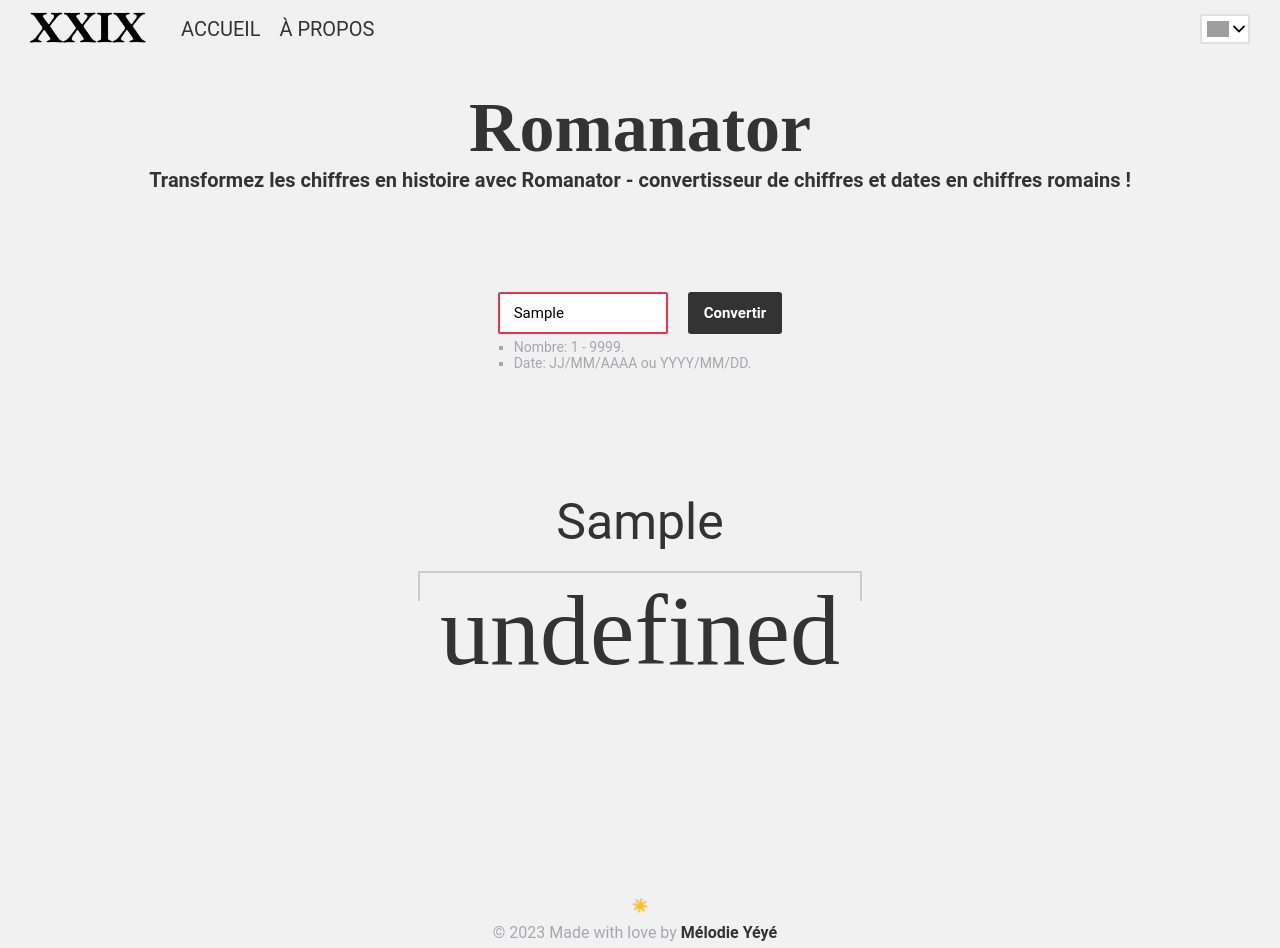
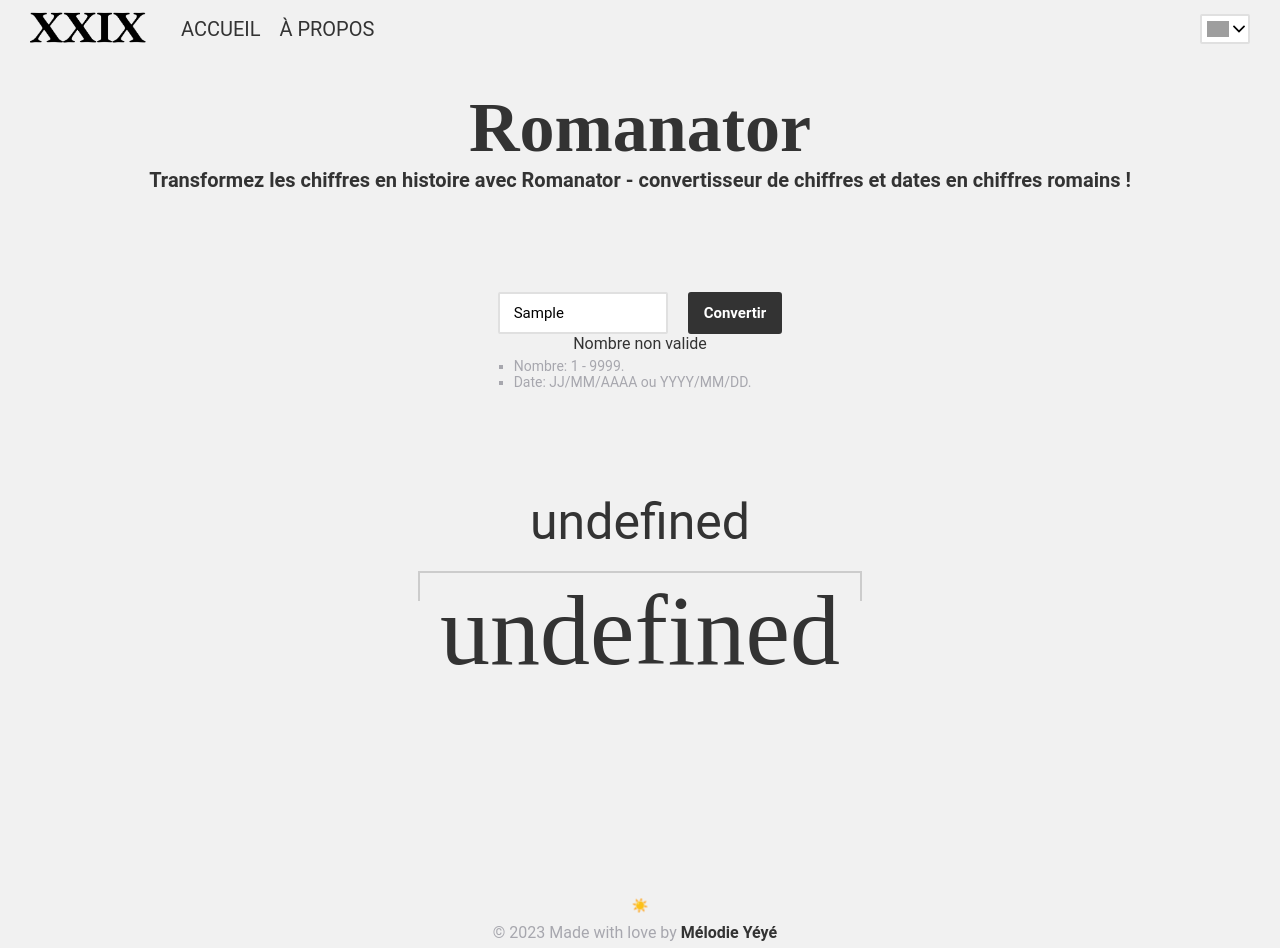
Before and after one commit to yeyemelodie01/romanconverter, a React (Create React App) app: page / in a window 1280 px wide. Both pictures are taken after typing "Sample" into the empty fields and a click on the input "Convertir". Built offline with nearby package versions, Linux system fonts and the light colour scheme; grey boxes are pictures that could not be loaded.

Commit message:
add modifications

```diff
--- a/src/components/converter/index.jsx
+++ b/src/components/converter/index.jsx
@@ -1,8 +1,10 @@
-import { useState } from 'react'
+import React, { useState } from 'react'
+import { validNumber } from '../../utils/Regex'
 import '../../utils/styles/converter.css'
 
 function RomanConverter(){
   const [inputValue, setInputValue] = useState('');
+  const [ inputErr, setInputErr ] = useState(false);
 
   const romanNumeralMap = {
     1000: 'M',
@@ -32,12 +34,16 @@ function RomanConverter(){
   };
 
   function splitDate(inputValue) {
-    console.log(inputValue)
-    const dateArray = inputValue.split('/');
-    if (dateArray.length > 1) {
-      return dateArray;
+    if (validNumber.test(inputValue) === false) {
+      setInputErr(true);
+    } else {
+      setInputErr(false);
+      const dateArray = inputValue.split('/');
+      if (dateArray.length > 1) {
+        return dateArray;
+      }
+      return inputValue;
     }
-    return inputValue;
   }
 
   function convertNumber(numberToConvert) {
@@ -163,7 +169,6 @@ function RomanConverter(){
           minLength="1"
           maxLength="10"
           required="required"
-          pattern="^(?:[1-9][0-9]{3}|[1-9][0-9]{2}|[1-9][0-9]|[1-9])$"
         />
         <input
           type="submit"
@@ -172,6 +177,7 @@ function RomanConverter(){
           onClick={handleConvertClick}
         />
       </div>
+      { inputErr && <p>Nombre non valide</p> }
       <ul className="listInput">
         <li>Nombre: 1 - 9999.</li>
         <li>Date: JJ/MM/AAAA ou YYYY/MM/DD.</li>
--- /dev/null
+++ b/src/utils/Regex/index.jsx
@@ -0,0 +1,3 @@
+export const validNumber = new RegExp(
+  '^(?:[1-9][0-9]{3}|[1-9][0-9]{2}|[1-9][0-9]|[1-9])$'
+);
```
